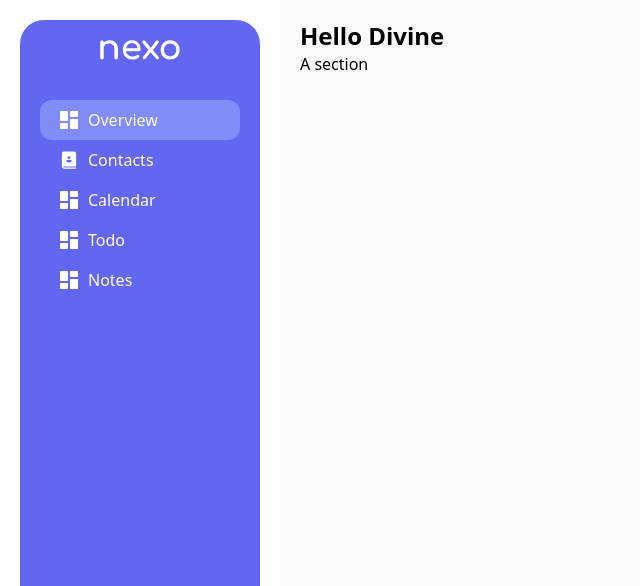
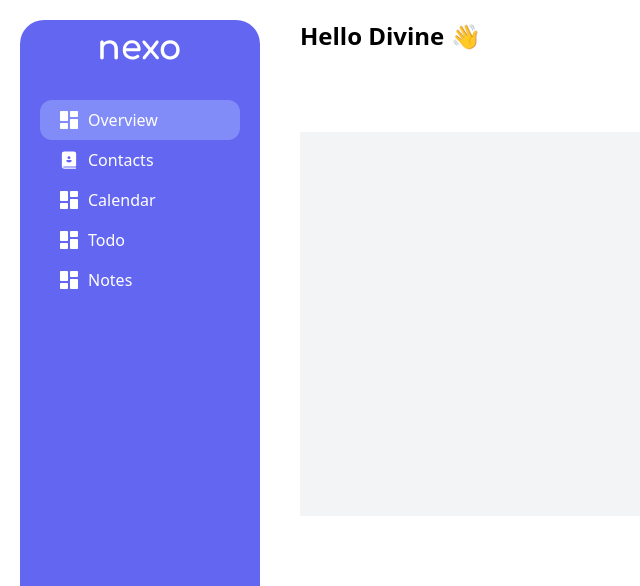
Before and after one commit to dpkreativ/nexo, a Next.js app: page /dashboard in a window 1280 px wide. Shown: the top 586 px of the page, without its empty margins (0-640 px from the left). Built offline with nearby package versions, Linux system fonts and the light colour scheme.

Commit message:
tweak overview page to look much better

```diff
--- a/components/DashboardPage.js
+++ b/components/DashboardPage.js
@@ -7,12 +7,12 @@ const DashboardPage = () => {
       <div className="h-screen p-5 sticky top-0">
         <Sidebar overview />
       </div>
-      <main className="p-5 w-full bg-gray-50">
-        <div>
-          <h1 className="font-bold text-2xl">Hello Divine</h1>
+      <main className="w-full relative">
+        <div className="mb-10 sticky top-0 p-5 bg-white">
+          <h1 className="font-bold text-2xl">Hello Divine 👋</h1>
         </div>
-        <section>
-          <h2>A section</h2>
+        <section className="p-5">
+          <div className="bg-gray-100 w-full h-96"></div>
         </section>
       </main>
     </div>
```
